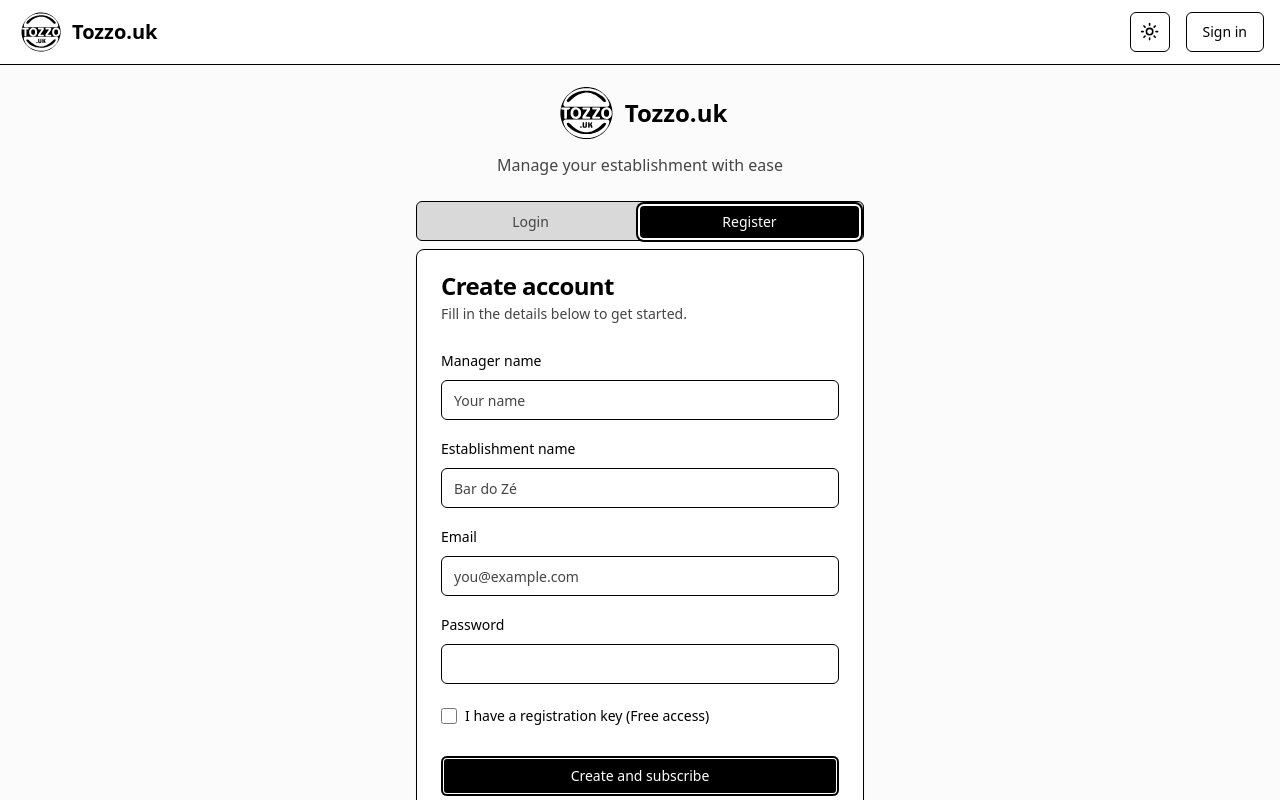
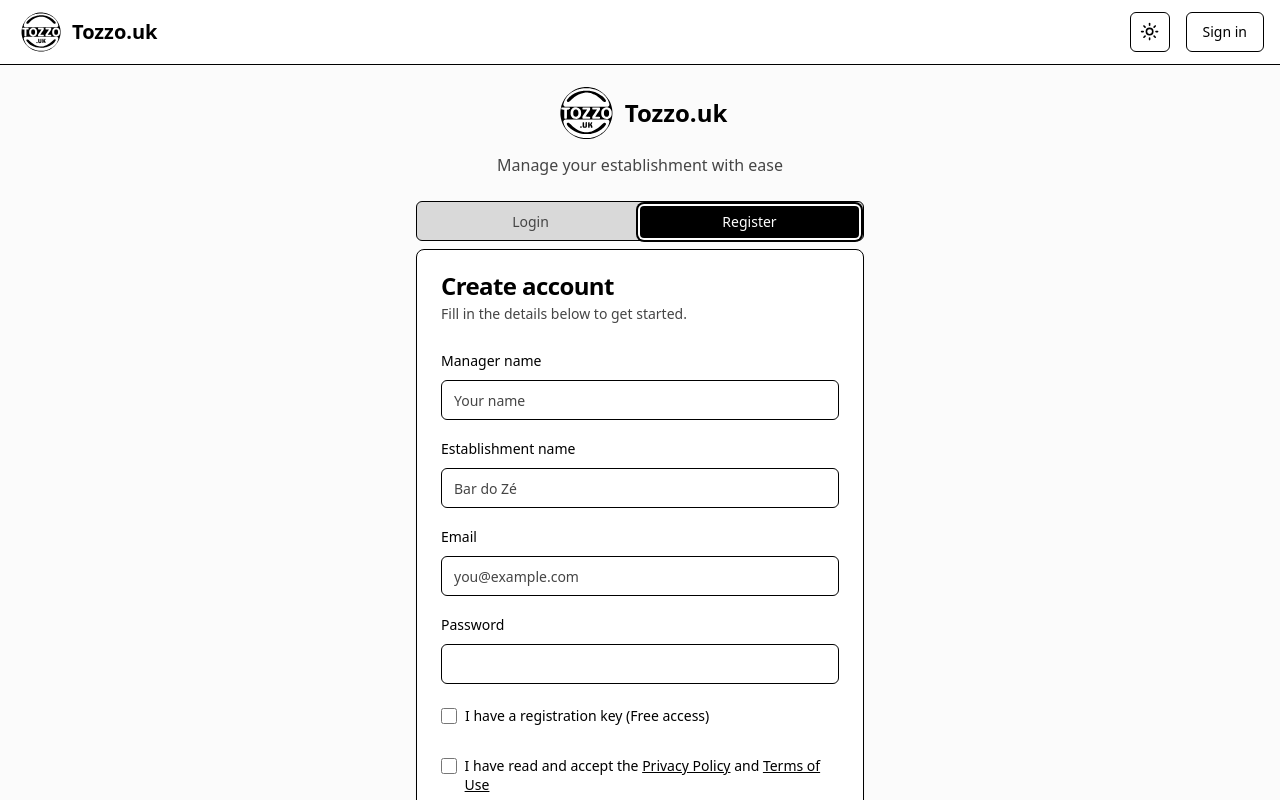
Before and after one commit to Torugo-Tozzo/front-tozzo.uk, a React (Vite) app: page /login in a window 1280 px wide. Both pictures are taken after a click on the tab "Register". Shown: the top 800 px of the page. Built offline with nearby package versions, Linux system fonts and the light colour scheme; no server answers.

Commit message:
feat(auth): require terms acceptance checkbox on register

```diff
--- a/src/i18n/error-keys.ts
+++ b/src/i18n/error-keys.ts
@@ -89,6 +89,7 @@ const errorKeyByContext: Partial<Record<ErrorContext, Record<string, ErrorTransl
     AUTH_INVALID_INPUT: { namespace: "auth", key: "registerFailure" },
     AUTH_PASSWORD_TOO_SHORT: { namespace: "auth", key: "registerFailure" },
     AUTH_PENDING_LIMIT_REACHED: { namespace: "auth", key: "registerFailure" },
+    AUTH_TERMS_NOT_ACCEPTED: { namespace: "auth", key: "registerFailure" },
     AUTH_INTERNAL_ERROR: { namespace: "errors", key: "generic" },
   },
   payment: {
--- a/src/i18n/locales/en.json
+++ b/src/i18n/locales/en.json
@@ -216,6 +216,7 @@
     "responsiblePlaceholder": "Your name",
     "establishmentPlaceholder": "Bar do Zé",
     "freeAccessLabel": "I have a registration key (Free access)",
+    "termsCheckboxLabel": "I have read and accept the <privacyLink>Privacy Policy</privacyLink> and <termsLink>Terms of Use</termsLink>",
     "registrationKeyPlaceholder": "Access key",
     "createAccountLoading": "Creating account..."
   },
--- a/src/i18n/locales/es.json
+++ b/src/i18n/locales/es.json
@@ -216,6 +216,7 @@
     "responsiblePlaceholder": "Tu nombre",
     "establishmentPlaceholder": "Bar do Zé",
     "freeAccessLabel": "Tengo una clave de registro (Acceso gratuito)",
+    "termsCheckboxLabel": "He leído y acepto la <privacyLink>Política de Privacidad</privacyLink> y los <termsLink>Términos de Uso</termsLink>",
     "registrationKeyPlaceholder": "Clave de acceso",
     "createAccountLoading": "Creando cuenta..."
   },
--- a/src/i18n/locales/fr.json
+++ b/src/i18n/locales/fr.json
@@ -216,6 +216,7 @@
     "responsiblePlaceholder": "Votre nom",
     "establishmentPlaceholder": "Bar do Zé",
     "freeAccessLabel": "J’ai une clé d’inscription (Accès gratuit)",
+    "termsCheckboxLabel": "J'ai lu et j'accepte la <privacyLink>Politique de confidentialité</privacyLink> et les <termsLink>Conditions d'utilisation</termsLink>",
     "registrationKeyPlaceholder": "Clé d'accès",
     "createAccountLoading": "Création du compte..."
   },
--- a/src/i18n/locales/hi.json
+++ b/src/i18n/locales/hi.json
@@ -216,6 +216,7 @@
     "responsiblePlaceholder": "आपका नाम",
     "establishmentPlaceholder": "Bar do Zé",
     "freeAccessLabel": "मेरे पास पंजीकरण कुंजी है (मुफ़्त पहुँच)",
+    "termsCheckboxLabel": "मैंने <privacyLink>गोपनीयता नीति</privacyLink> और <termsLink>उपयोग की शर्तें</termsLink> पढ़ ली हैं और उन्हें स्वीकार करता/करती हूँ",
     "registrationKeyPlaceholder": "पहुँच कुंजी",
     "createAccountLoading": "खाता बनाया जा रहा है..."
   },
--- a/src/i18n/locales/pt-BR.json
+++ b/src/i18n/locales/pt-BR.json
@@ -216,6 +216,7 @@
     "responsiblePlaceholder": "Seu nome",
     "establishmentPlaceholder": "Bar do Zé",
     "freeAccessLabel": "Possuo chave de registro (Acesso Gratuito)",
+    "termsCheckboxLabel": "Li e aceito a <privacyLink>Política de Privacidade</privacyLink> e os <termsLink>Termos de Uso</termsLink>",
     "registrationKeyPlaceholder": "Chave de acesso",
     "createAccountLoading": "Criando conta..."
   },
--- a/src/i18n/locales/zh.json
+++ b/src/i18n/locales/zh.json
@@ -216,6 +216,7 @@
     "responsiblePlaceholder": "您的姓名",
     "establishmentPlaceholder": "Bar do Zé",
     "freeAccessLabel": "我有注册密钥（免费访问）",
+    "termsCheckboxLabel": "我已阅读并接受<privacyLink>隐私政策</privacyLink>和<termsLink>使用条款</termsLink>",
     "registrationKeyPlaceholder": "访问密钥",
     "createAccountLoading": "正在创建账户..."
   },
--- a/src/pages/LoginPage.tsx
+++ b/src/pages/LoginPage.tsx
@@ -16,7 +16,7 @@ import logo from "@/assets/images/logo.svg"
 import api, { getErrorCode } from "@/services/api"
 import { toast } from "sonner"
 import { useAuth } from "@/contexts/AuthContext"
-import { useTranslation } from "react-i18next"
+import { Trans, useTranslation } from "react-i18next"
 import { getErrorTranslationKey } from "@/i18n/error-keys"
 
 export default function LoginPage() {
@@ -54,6 +54,7 @@ export default function LoginPage() {
   const [registerPassword, setRegisterPassword] = useState("")
   const [registrationKey, setRegistrationKey] = useState("")
   const [hasKey, setHasKey] = useState(false)
+  const [termsAccepted, setTermsAccepted] = useState(false)
 
   const handleLogin = async (e: React.FormEvent) => {
     e.preventDefault()
@@ -93,7 +94,8 @@ export default function LoginPage() {
         email: registerEmail,
         password: registerPassword,
         establishmentName: registerEstablishment,
-        registrationKey: hasKey ? registrationKey : ""
+        registrationKey: hasKey ? registrationKey : "",
+        termsAccepted,
       }
 
       const response = await api.post("/auth/register", payload)
@@ -243,6 +245,26 @@ export default function LoginPage() {
                     </Label>
                   </div>
 
+                  <div className="flex items-start space-x-2 py-2">
+                    <input
+                      type="checkbox"
+                      id="terms-accepted"
+                      checked={termsAccepted}
+                      onChange={(e) => setTermsAccepted(e.target.checked)}
+                      className="h-4 w-4 mt-0.5 rounded border-gray-300 text-primary focus:ring-primary"
+                    />
+                    <Label htmlFor="terms-accepted" className="text-sm font-normal leading-snug">
+                      <Trans
+                        i18nKey="termsCheckboxLabel"
+                        ns="auth"
+                        components={{
+                          privacyLink: <a href="/privacidade" target="_blank" rel="noreferrer" className="underline" />,
+                          termsLink: <a href="/termos" target="_blank" rel="noreferrer" className="underline" />,
+                        }}
+                      />
+                    </Label>
+                  </div>
+
                   {hasKey && (
                     <div className="space-y-2">
                       <Label htmlFor="registration-key">{tAuth("registrationKey")}</Label>
@@ -257,7 +279,7 @@ export default function LoginPage() {
                   )}
                 </CardContent>
                 <CardFooter>
-                  <Button className="w-full" type="submit" disabled={isLoading}>
+                  <Button className="w-full" type="submit" disabled={isLoading || !termsAccepted}>
                     {isLoading
                       ? tAuth("createAccountLoading")
                       : (hasKey ? tAuth("createAccount") : tAuth("createAndSubscribe"))}
```
Also changed, not shown: 1 other file (tests, documents, lock files or other folders).
